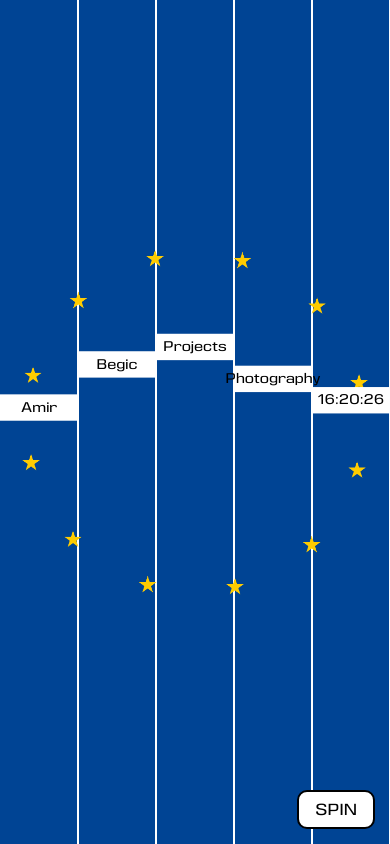
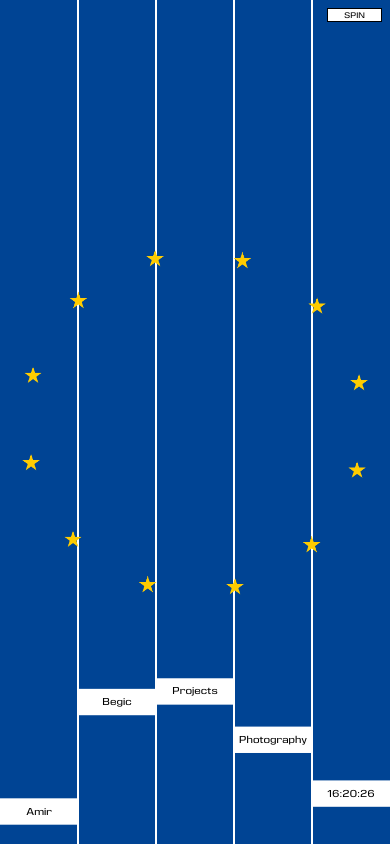
Before and after one commit to amir-begic/homepage-begic-eu, a plain HTML site: page index.html in a window 390 px wide. Both pictures are taken after a click on the link "SPIN". Drawn offline with nearby package versions, Linux system fonts and the light colour scheme.

Commit message:
updated spin, moved boxes to bottom, added bubble up on hover

```diff
--- a/css/style.css
+++ b/css/style.css
@@ -8,6 +8,7 @@ body{margin: 0;
     font-family: 'eurocine-regular', Arial, sans-serif;
     font-weight: normal;
     font-style: normal;
+    font-size: 1rem;
 }
 .mailto{
     display: inline-block;
@@ -20,6 +21,7 @@ body{margin: 0;
     display: flex;
 }
 .buttontext{
+    font-size: 1.25rem;
     position: relative;
     text-decoration: none;
     color: black;
@@ -27,28 +29,38 @@ body{margin: 0;
 }
 .spinbutton {
     position: absolute;
-    bottom: 5px;
-    right: 5px;
-    padding: 0.5rem 1rem;
-    border: 2px solid black;
+    top: 12px;
+    right: 12px;
+    padding: 0rem 2rem;
+    border: 2px;
     background-color: white;
-    border-radius: 10px;
     display: inline-block;
-    margin: 0 10px 10px 0;
+    margin: 0 0px 0px 0;
     text-decoration: none;
 }
 .spinbutton:after {
     content: '';
     background: #FDCB0B;
-    position:absolute;
+    position: absolute;
     width:0%;
     top:0;
     left:0;
     height:100%;
-    border-radius: 10px;
     transition: 0.3s linear;
 }
 .spinbutton:hover:after {
     width:100%;
     z-index: 1;
 }
+
+@media only screen and (max-width: 768px) {
+    .spinbutton {
+        top : 8px;
+        right: 8px;
+        padding: 0.1rem 1rem;
+        border: 1px solid black;
+        }
+    .buttontext{
+        font-size: 0.5rem;
+    }
+}
--- a/index.html
+++ b/index.html
@@ -6,8 +6,9 @@
 <body>
 
 
-    <div id="main">
-    <canvas id="canvas"></canvas>
+    <div id="main" class="main">
+    <canvas id="canvas">
+    </canvas>
     <a href="#" class="spinbutton" id="spinbutton" >
         <span class="buttontext">SPIN</span>
     </a>
--- a/js/js.js
+++ b/js/js.js
@@ -25,6 +25,7 @@ function draw() {
     drawStars(time);
     drawBoxes();
     spinBoxes();
+    drawWhiteOverlay();
     requestAnimationFrame(draw);
 }
 
@@ -38,7 +39,7 @@ function drawLines(){
     ctx.lineWidth = "2";
     ctx.strokeStyle = "white";
 
-    for (i = 0; i < sectionCount ;i++){
+    for (i = 1; i < sectionCount; i++){
         ctx.moveTo(onePercentX * linepositionX, 0);
         ctx.lineTo(onePercentX * linepositionX, window.innerHeight);
         linepositionX += linedistanceX;
@@ -49,20 +50,17 @@ function drawLines(){
 
 function drawBoxes(){
     let onePercentX = window.innerWidth/100;
-    let boxCount = 5;
     let xPos = 0;
     let xOffset = 100 / boxCount;
-    let boxHeight = window.innerHeight/32;
-    let boxWidth = window.innerWidth/5;
 
     ctx.fillStyle = '#aeae93';
-    ctx.font = "28px eurocine-regular";
+    ctx.font = "1.75rem eurocine-regular";
     ctx.textAlign = "center";
     ctx.textBaseline = "middle";
     padding = 2;
 
     if (window.innerHeight > window.innerWidth){
-        ctx.font = "14px eurocine-regular";
+        ctx.font = "0.625rem eurocine-regular";
         padding = 0;
     }
 
@@ -71,18 +69,21 @@ function drawBoxes(){
         let y = offsetY[i];
         textElements[4] = moment().format('HH:mm:ss');
         ctx.fillStyle = 'white';
-        ctx.fillRect(x, y, boxWidth, boxHeight);
+        ctx.fillRect(x, y, boxWidth, boxHeights[i]);
 
         ctx.fillStyle = 'black';
-        ctx.fillText(textElements[i], x + boxWidth / 2 +  padding, y  + boxHeight / 2 + padding);
+        ctx.fillText(textElements[i], x + boxWidth / 2 +  padding, y  + boxHeights[i] / 2 + padding);
         xPos += xOffset;
     }
 }
 
 function spinBoxes(){
     for (i = 0; i < textElements.length; i++){
-        CustomEase.create("custom", "M0,0 C0.12,0.364 -0.184,1.028 0.921,0.996 0.933,0.998 0.946,1 0.958,1 0.978,1 0.942,1 1,1 ");
-        TweenMax.to(tweenElement[i], tweenDuration[i], {y: window.innerHeight *10.48, ease: "custom"})
+        CustomEase.create("custom", "M0,0,C0.104,0.204,0.126,0.564,1,1")
+        if (boxHovered[i] == true){
+            TweenMax.to(tweenElement[i], tweenDuration[i], {y: window.innerHeight * 9.9, ease: "custom"})
+        }
+        TweenMax.to(tweenElement[i], tweenDuration[i], {y: window.innerHeight * 9.97, ease: "custom"})
         offsetY[i] = tweenElement[i].y - (window.innerHeight * Math.floor(tweenElement[i].y/window.innerHeight));
     }
 }
@@ -104,38 +105,50 @@ function positionStars(radiant){
     var y = Math.sin(radiant/180*Math.PI ) * radius;
     ctx.drawImage(imgStar, window.innerWidth / 2 + x - imageSize / 2, window.innerHeight / 2 + y - yOffset,
         imageSize, imageSize);
+}
+
+function drawWhiteOverlay(){
 
 }
 
 const imgStar = new Image(50,50);
-imgStar.src = 'assets/star.png'
+imgStar.src = 'assets/star.png';
+
+var canvas = document.querySelector('#canvas');
+var main = document.querySelector('#main');
+var spinbutton = document.querySelector('#spinbutton');
 
 var scrollClockwise = true;
 var time = 0;
 var timeOffset = 0.5
 var radiants = [0,30,60,90,120,150,180,210,240,270,300,330];
+
+var boxCount = 5;
 var textElements = ['Amir', 'Begic', 'Projects', 'Photography', String.fromCharCode(169)+"2021"];
-var clickedElements = [false, false, false, false, false]
 var initialOffset = 0;
-var tweenDuration = [3, 3.8, 4, 3.6, 3.2];
+var tweenDuration = [2, 2.8, 2.85, 2.6, 2.2];
 var offsetY = [initialOffset, initialOffset, initialOffset, initialOffset, initialOffset];
-var offsetYtween = {y: 0};
 var tweenElement = [{y:0},{y:0},{y:0},{y:0},{y:0}];
 
-var canvas = document.querySelector('#canvas');
-var main = document.querySelector('#main');
-var spinbutton = document.querySelector('#spinbutton')
+var initialBoxHeight = window.innerHeight/32;
+var boxHeights = [initialBoxHeight, initialBoxHeight, initialBoxHeight, initialBoxHeight, initialBoxHeight];
+var boxWidth = window.innerWidth/5;
+
+var boxHovered = [false,false,false,false,false]
+
+
 var pr = window.devicePixelRatio;
 canvas.style.width = window.innerWidth;
-canvas.width= Math.floor(window.innerWidth * pr) ;
-canvas.height =Math.floor(window.innerHeight * pr);
+canvas.width = Math.floor(window.innerWidth * pr);
+canvas.height = Math.floor(window.innerHeight * pr);
 canvas.style.height = window.innerHeight;
 
 if (canvas.getContext) {
     var ctx = canvas.getContext('2d');
 }
-ctx.scale(pr, pr)
-draw()
+
+ctx.scale(pr, pr);
+draw();
 
 window.addEventListener('resize', ()=>{
     canvas.style.width = window.innerWidth;
@@ -145,13 +158,33 @@ window.addEventListener('resize', ()=>{
     ctx.scale(pr, pr);
 })
 
-spinbutton.addEventListener('click', (event)=> {
+canvas.addEventListener('click', (event)=> {
+    var mousePositionX = event.clientX;
+    var partition = Math.floor(5 / window.innerWidth * mousePositionX);
+
+    boxHovered[partition] = true;
+    drawWhiteOverlay(partition);
+})
+
+canvas.addEventListener('mousemove', (event)=>{
+    boxHovered.fill(false);
+    boxHeights.fill(initialBoxHeight);
+
+    var mousePositionX = event.clientX;
+    var partition = Math.floor(5 / window.innerWidth * mousePositionX);
+
+    boxHovered[partition] = true;
+})
+
+canvas.addEventListener('mouseleave', (event)=>{
+    boxHovered.fill(false);
+})
+
+spinbutton.addEventListener('click', ()=> {
     tweenElement = [{y:0},{y:0},{y:0},{y:0},{y:0}];
-    spinBoxes();
 })
 
 window.addEventListener('wheel', (event)=>{
-
     if(event.deltaY < 0 && timeOffset > -10){
         timeOffset -= 1.5;
     }else if (event.deltaY > 0 && timeOffset < 10){
```
